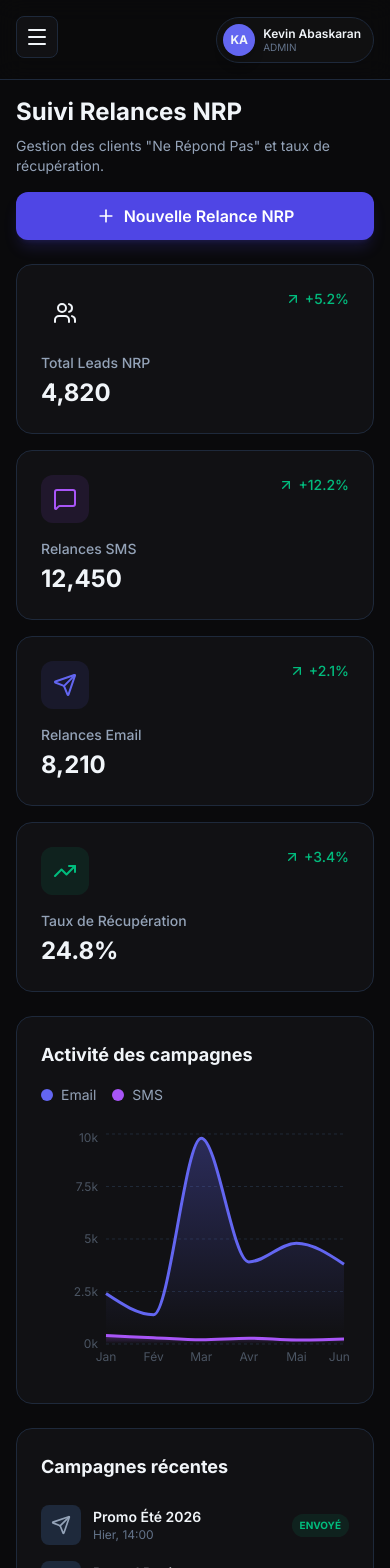
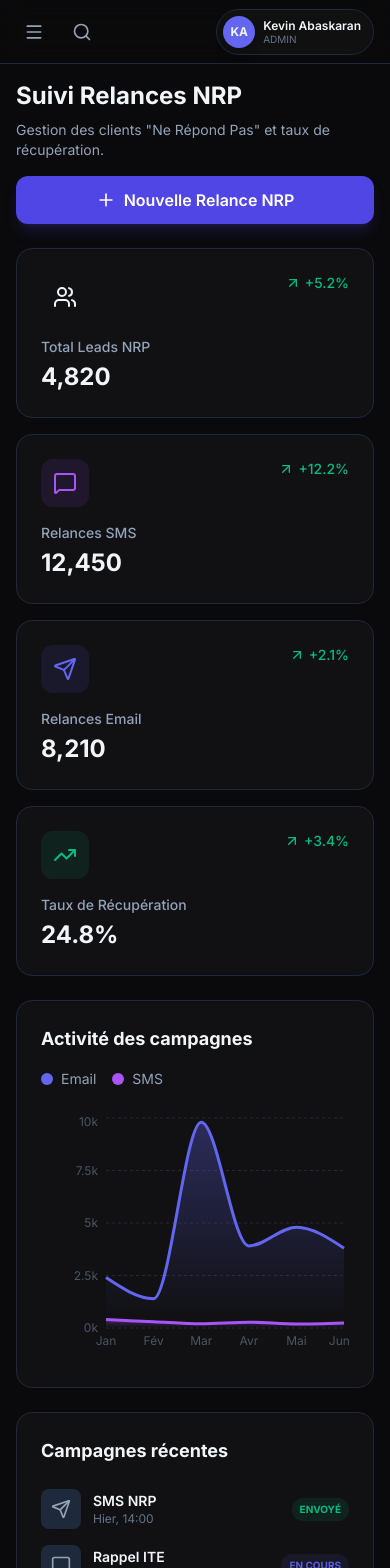
Before and after one commit to DevFleuron/FleuronCRM, a Next.js app: page /dashboard in a window 390 px wide. Shown: the top 1568 px of the page. Built offline with nearby package versions, Linux system fonts and the light colour scheme.

Commit message:
Header fix

```diff
--- a/src/app/dashboard/page.tsx
+++ b/src/app/dashboard/page.tsx
@@ -78,8 +78,8 @@ export default function DashboardPage() {
         </button>
       </div>
 
-      {/* Stats Cards - Responsive grid */}
-      <div className="grid grid-cols-1 sm:grid-cols-2 lg:grid-cols-4 gap-4 md:gap-6">
+      {/* Stats Cards  */}
+      <div className="grid grid-cols-1 sm:grid-cols-2 lg:grid-cols-4 gap-4 w-full">
         <StatCard
           title="Total Leads NRP"
           value="4,820"
@@ -202,13 +202,13 @@ export default function DashboardPage() {
           <div className="space-y-4 md:space-y-6">
             {[
               {
-                name: "Promo Été 2026",
+                name: "SMS NRP",
                 type: "Email",
                 status: "Envoyé",
                 date: "Hier, 14:00",
               },
               {
-                name: "Rappel Panier",
+                name: "Rappel ITE",
                 type: "SMS",
                 status: "En cours",
                 date: "Aujourd'hui, 10:30",
--- a/src/app/layout.tsx
+++ b/src/app/layout.tsx
@@ -1,8 +1,7 @@
 import type { Metadata } from "next";
 import { Inter } from "next/font/google";
 import "./globals.css";
-import { Sidebar } from "@/src/components/Sidebar";
-import { Header } from "@/src/components/Header";
+import { ClientLayout } from "@/src/components/ClientLayout";
 
 const inter = Inter({ subsets: ["latin"], variable: "--font-inter" });
 
@@ -19,14 +18,7 @@ export default function RootLayout({
   return (
     <html lang="fr">
       <body className={inter.variable}>
-        <div className="min-h-screen custom-scrollbar bg-[#0a0a0c] overflow-hidden">
-          <Sidebar />
-
-          <main className="transition-all duration-300 lg:pl-64">
-            <Header />
-            <div className="p-4 md:p-6 lg:p-8">{children}</div>
-          </main>
-        </div>
+        <ClientLayout>{children}</ClientLayout>
       </body>
     </html>
   );
--- /dev/null
+++ b/src/components/ClientLayout.tsx
@@ -0,0 +1,23 @@
+"use client";
+
+import { useState } from "react";
+import { Sidebar } from "@/src/components/Sidebar";
+import { Header } from "@/src/components/Header";
+
+export function ClientLayout({ children }: { children: React.ReactNode }) {
+  const [isMobileMenuOpen, setIsMobileMenuOpen] = useState(false);
+
+  return (
+    <div className="min-h-screen custom-scrollbar bg-[#0a0a0c] overflow-x-hidden">
+      <Sidebar
+        isMobileMenuOpen={isMobileMenuOpen}
+        onClose={() => setIsMobileMenuOpen(false)}
+      />
+
+      <main className="transition-all duration-300 lg:pl-64 w-full">
+        <Header onMenuClick={() => setIsMobileMenuOpen(true)} />
+        <div className="p-4 md:p-6 lg:p-8 max-w-full">{children}</div>
+      </main>
+    </div>
+  );
+}
--- a/src/components/Header.tsx
+++ b/src/components/Header.tsx
@@ -1,15 +1,28 @@
 "use client";
 
 import React, { useState } from "react";
-import { Search, X } from "lucide-react";
+import { Search, X, Menu } from "lucide-react";
 
-export function Header() {
+interface HeaderProps {
+  onMenuClick: () => void;
+}
+
+export function Header({ onMenuClick }: HeaderProps) {
   const [isSearchOpen, setIsSearchOpen] = useState(false);
 
   return (
-    <header className="h-20 md:h-20 border-b border-border-primary glass-effect sticky top-0 z-40 px-4 md:px-8 flex items-center justify-between gap-4">
-      {/* Mobile: Search Icon + User Badge */}
-      <div className="flex items-center justify-between w-full lg:hidden">
+    <header className="h-16 md:h-20 border-b border-border-primary glass-effect sticky top-0 z-40 px-4 md:px-8 flex items-center justify-between gap-4">
+      {/* Mobile: Menu Burger + Search Icon + User Badge */}
+      <div className="flex items-center justify-between w-full lg:hidden gap-3">
+        <div className="flex items-center gap-3">
+          {/* Menu Burger - Mobile only */}
+          <button
+            onClick={onMenuClick}
+            className="p-2 hover:bg-surface-hover rounded-lg transition-colors"
+          >
+            <Menu className="w-5 h-5 text-text-secondary" />
+          </button>
+
           {/* Search Icon - Opens modal on mobile */}
           <button
             onClick={() => setIsSearchOpen(true)}
@@ -17,6 +30,7 @@ export function Header() {
           >
             <Search className="w-5 h-5 text-text-secondary" />
           </button>
+        </div>
 
         {/* User Badge - Mobile */}
         <div className="flex items-center gap-2 bg-surface-secondary/40 p-1.5 pr-3 rounded-full border border-border-primary">
--- a/src/components/Sidebar.tsx
+++ b/src/components/Sidebar.tsx
@@ -8,8 +8,6 @@ import {
   History,
   Users,
   Settings,
-  Menu,
-  X,
 } from "lucide-react";
 import { usePathname, useRouter } from "next/navigation";
 import { cn } from "@/src/lib/utils";
@@ -37,31 +35,23 @@ const navigation = [
   { id: "leads", name: "Fichier NRP", icon: Users, href: "/leads" },
 ];
 
-export function Sidebar() {
+interface SidebarProps {
+  isMobileMenuOpen: boolean;
+  onClose: () => void;
+}
+
+export function Sidebar({ isMobileMenuOpen, onClose }: SidebarProps) {
   const [isOpen, setIsOpen] = useState(true);
-  const [isMobileMenuOpen, setIsMobileMenuOpen] = useState(false);
   const pathname = usePathname();
   const router = useRouter();
 
   return (
     <>
-      {/* Mobile Menu Button */}
-      <button
-        onClick={() => setIsMobileMenuOpen(!isMobileMenuOpen)}
-        className="lg:hidden fixed top-4 left-4 z-50 p-2 bg-surface-primary border border-border-primary rounded-lg"
-      >
-        {isMobileMenuOpen ? (
-          <X className="w-6 h-6" />
-        ) : (
-          <Menu className="w-6 h-6" />
-        )}
-      </button>
-
       {/* Mobile Overlay */}
       {isMobileMenuOpen && (
         <div
           className="lg:hidden fixed inset-0 bg-black/60 z-40"
-          onClick={() => setIsMobileMenuOpen(false)}
+          onClick={onClose}
         />
       )}
 
@@ -82,7 +72,7 @@ export function Sidebar() {
           </div>
           {isOpen && (
             <span className="font-bold text-xl bg-gradient-to-r from-white to-text-secondary bg-clip-text text-transparent uppercase tracking-tight">
-              Fleuron HUB
+              Fleuron Hub{" "}
             </span>
           )}
         </div>
@@ -98,7 +88,7 @@ export function Sidebar() {
                 key={item.id}
                 onClick={() => {
                   router.push(item.href);
-                  setIsMobileMenuOpen(false);
+                  onClose(); // Ferme le menu sur mobile après navigation
                 }}
                 className={cn(
                   "w-full flex items-center gap-3 px-3 py-3 rounded-xl transition-all duration-200",
```
Lines whose indentation alone changed are shown as unchanged.
